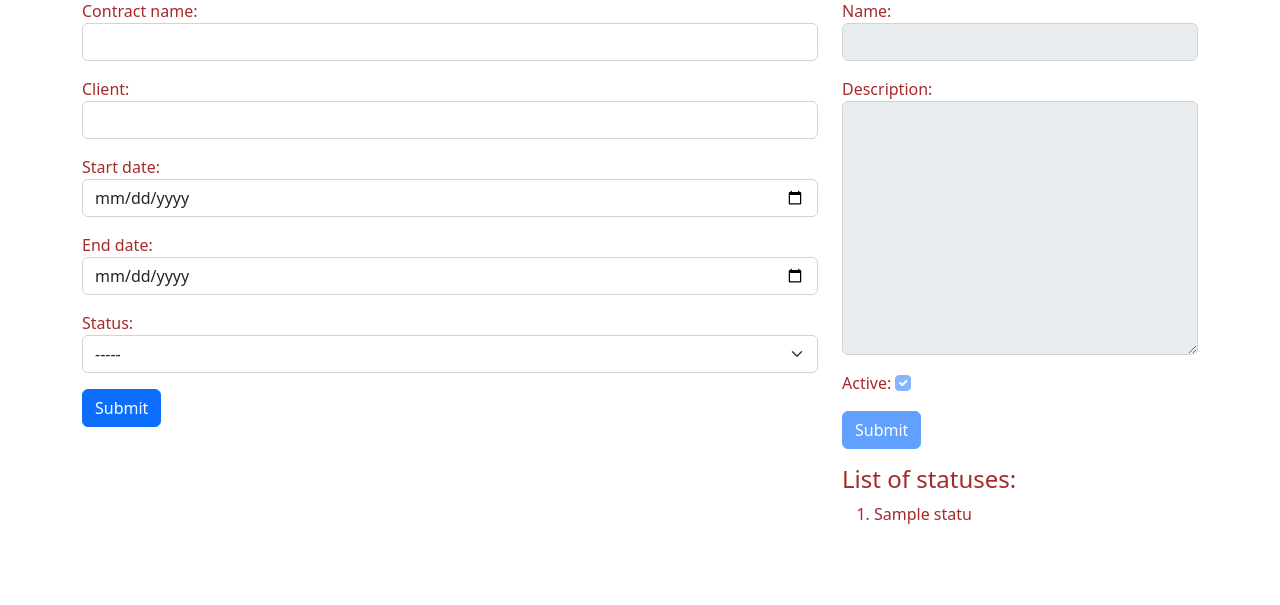
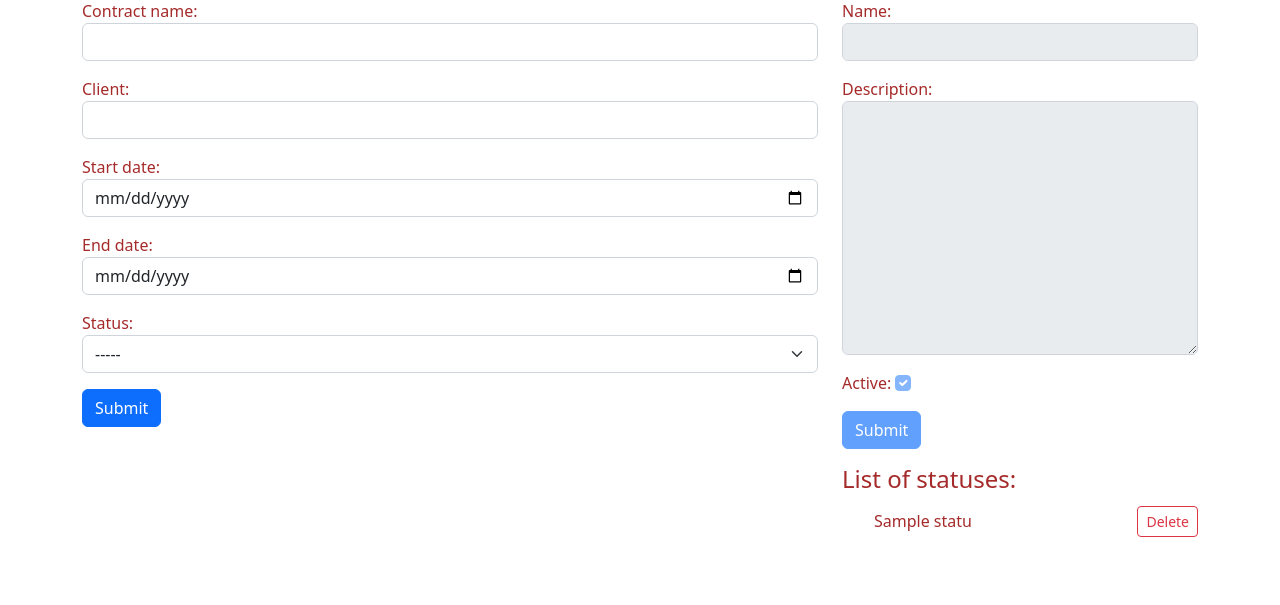
Before and after one commit to e-kai00/custom-form, a Django app: page / in a window 1280 px wide. Shown: the part 251-856 px from the top of the page. Before the commit the page ends 775 px from the top, so only its background shows below. Run offline with Django 3.2, Linux system fonts and the light colour scheme; tables that the repository leaves empty hold one stand-in row (values such as "Sample post").

Commit message:
Add delete button

```diff
--- a/formapp/templates/formapp/index.html
+++ b/formapp/templates/formapp/index.html
@@ -9,6 +9,13 @@
     <link rel="stylesheet" href="{% static 'formapp/styles.css' %}">
 
     <title>Custom Form</title>
+    <style>
+        .lst-item {
+            display: flex;
+            align-items: center;
+            justify-content: space-between;
+        }
+    </style>
 </head>
 
 <body>
@@ -62,7 +69,12 @@
                     <h4>List of statuses:</h4>
                     <ol>
                         {% for status in statuses %}
-                        <li> {{ status }}</li>
+                        <li class="lst-item"> {{ status }}
+                            <form action="" method="">
+                                {% csrf_token %}
+                                <button type="submit" class="btn btn-outline-danger btn-sm my-1">Delete</button>
+                            </form>
+                        </li>
                         {% endfor %}
                     </ol>
                 </div>
```
